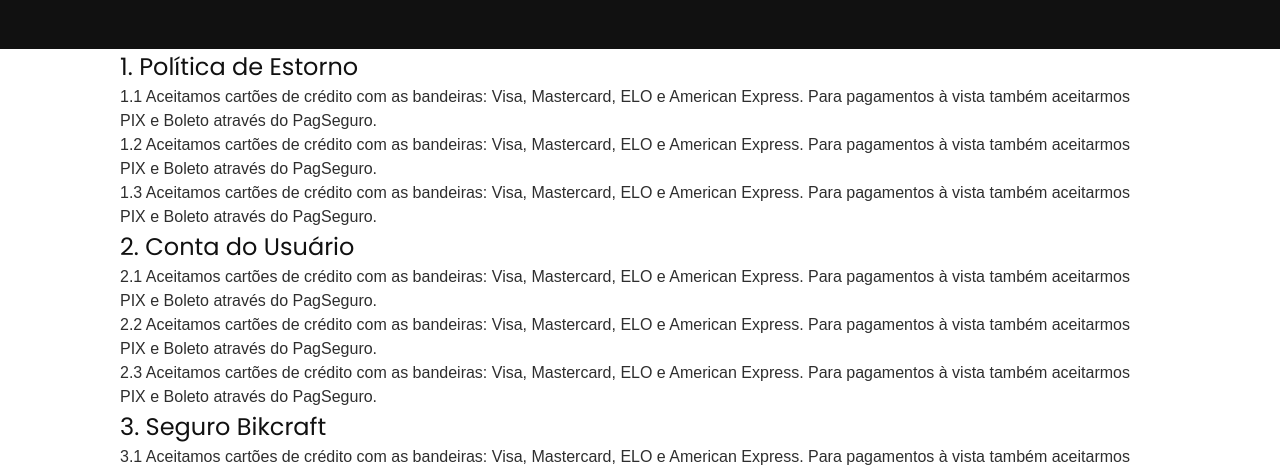
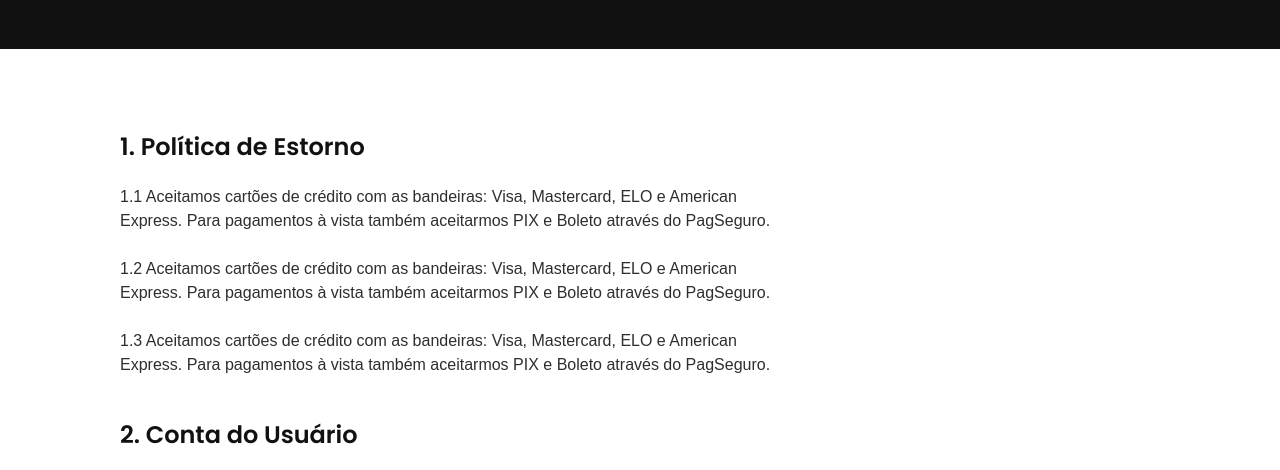
Before and after one commit to danielsouzaaj/bikcraft, a plain HTML site: page termos.html in a window 1280 px wide. Shown: the part 303-773 px from the top of the page. Drawn offline with Linux system fonts and the light colour scheme.

Commit message:
feat: importa bicicletas, seguros, bicicleta e seguro

```diff
--- a/css/style.css
+++ b/css/style.css
@@ -5,10 +5,16 @@
 @import "./global/header.css";
 @import "./home/hero.css";
 @import "./bicicletas/bicicletas-lista.css";
+@import "./bicicletas/bicicletas.css";
+@import "./bicicleta/bicicleta.css";
+@import "./bicicleta/seguro.css";
 @import "./home/tecnologia.css";
 @import "./home/parceiros.css";
 @import "./home/depoimento.css";
 @import "./seguros/seguros.css";
+@import "./seguros/vantagens.css";
+@import "./seguros/perguntas.css";
+@import "./termos/termos.css";
 @import "./global/footer.css";
 
 @import "./global/responsividade.css";
```
